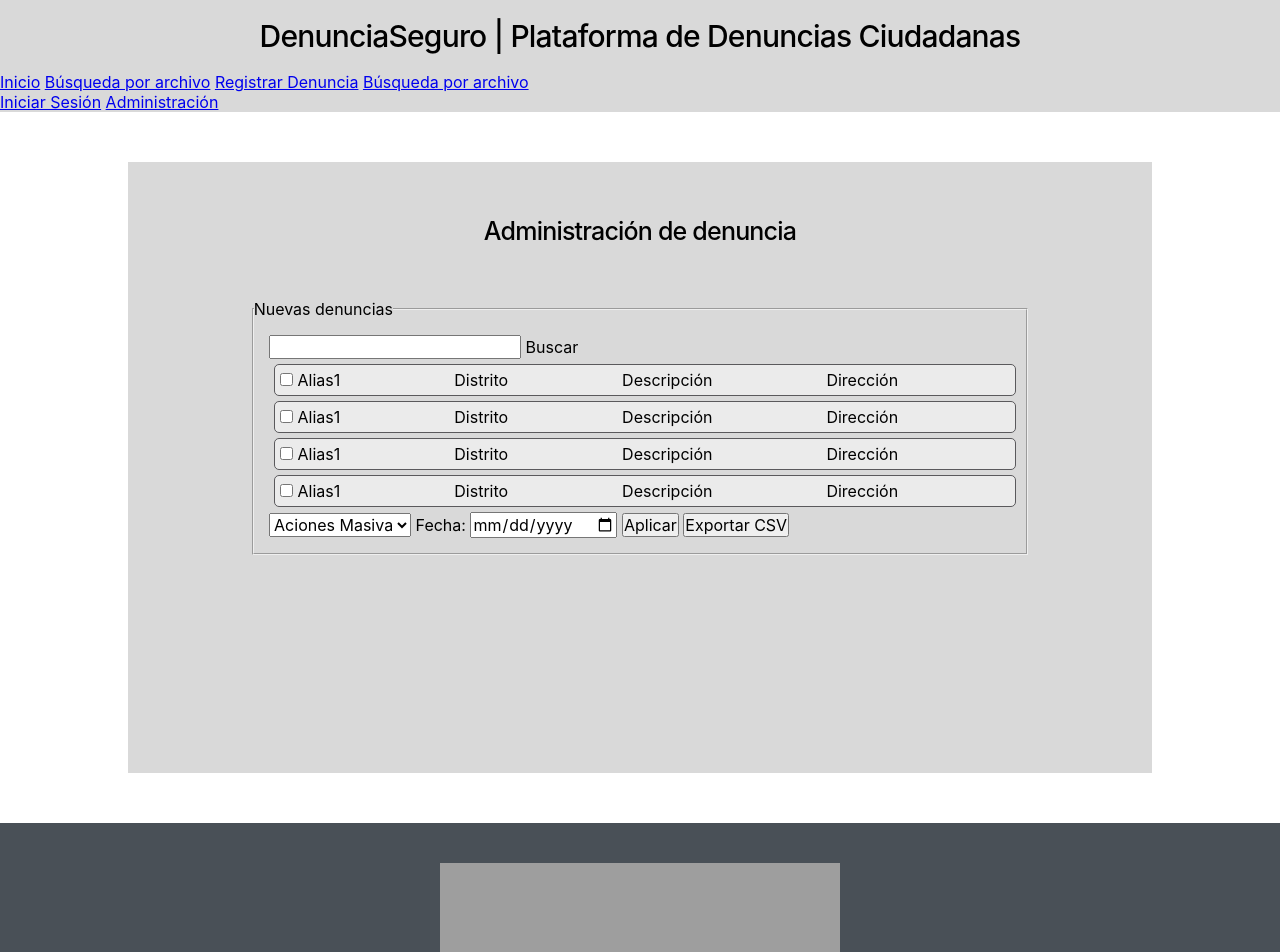
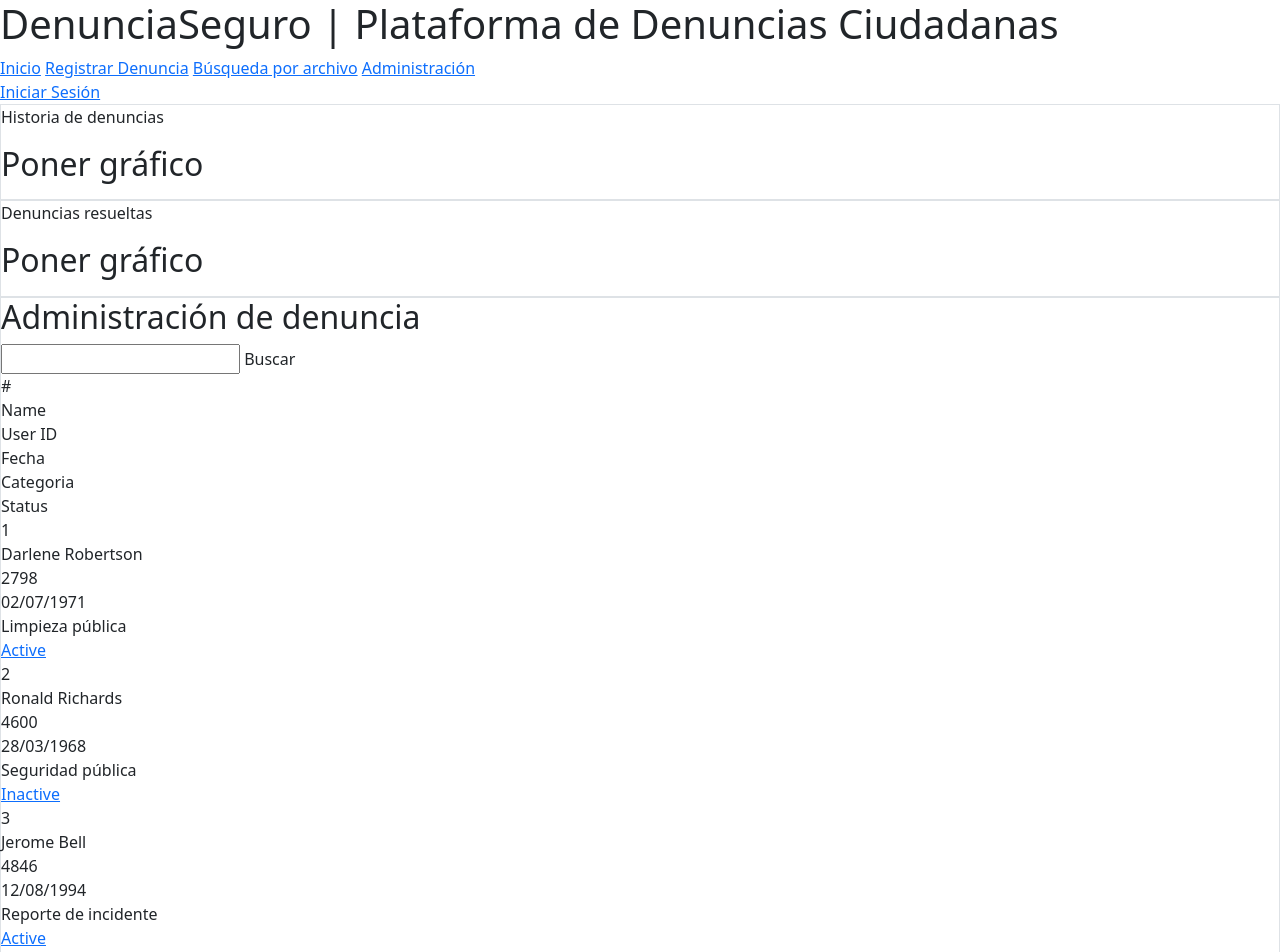
Before and after one commit to thvx/ConSan, a Flask app: template Desarrollo/DS/Codigo/ENTORNO/src/templates/admin.html in a window 1280 px wide. Shown: the top 952 px of the page. Run offline with Flask 3, Linux system fonts and the light colour scheme; the template is opened without the code that fills it, so the values that code supplies are empty; grey boxes are pictures that could not be loaded.

Commit message:
Arreglando errores de merge - archivos admin

```diff
--- a/Desarrollo/DS/Codigo/ENTORNO/src/static/css/style.css
+++ b/Desarrollo/DS/Codigo/ENTORNO/src/static/css/style.css
@@ -212,11 +212,94 @@
     gap: 15px;
 }
 
-*/----------Media Queries----------*/
-@media screen and (min-width: 768px) and (max-width: 1023px){
-    .copyright-grupo{
-        display: flex;
-        flex-direction: row;
-        gap: 15px;
-    }
+
+/*----------Administración-----------*/
+.formulario-admin{
+    width: 100%;
+    height: 100%;
+    display: flex;
+    flex-direction: column;
 }
+.buscar{
+    text-align: right;
+    flex-direction: row;
+    border-radius: 10px;
+    justify-content:space-around;
+    margin: 10px;
+}
+.tabla {
+    width: 100%;
+    border-collapse: collapse;
+}
+.fila {
+    display: flex;
+    justify-content: space-between;
+    border-bottom: 1px solid #ccc;
+    padding: 10px;
+}
+.titulo {
+    font-weight: bold;
+    background-color: #f2f2f2;
+    text-align: left;
+
+
+}
+.columna {
+    flex: 1;
+    padding: 2px;
+}
+#grid-area {
+    display: grid;
+    grid-template-areas:
+    "nav historialDenuncias denunciasResueltas"
+    "nav formulario formulario";
+
+    grid-template-rows:  0.5fr 0.5fr;
+    grid-template-columns:  auto ;
+    height: 100%;
+    grid-gap: 10px;
+    /* justify-content:center */
+}
+section#historialDenuncias {
+    grid-area: historialDenuncias;
+}
+section#denunciasResueltas {
+    grid-area: denunciasResueltas;
+}
+section#formulario {
+    grid-area: formulario;
+}
+.border {
+    background-color: rgb(240, 240, 240);
+    padding: 5px;
+    margin: 5px;
+    border-radius: 6px;
+}
+.boton {
+    display: inline-block;
+    padding: 10px 20px; /* Ajusta el padding según tus preferencias */
+    width: 120px; /* Ancho del botón */
+    height: 40px; /* Altura del botón */
+    color: #fff; /* Cambia el color del texto según tu preferencia */
+    border: 1px solid #000000; /* Agrega un borde */
+    border-radius: 5px; /* Añade esquinas redondeadas */
+    cursor: pointer; /* Cambia el cursor al pasar el ratón */
+    text-align: center;
+    transition: background-color 0.3s, color 0.3s; /* Agrega transiciones suaves al color de fondo y al color del texto */
+  }
+  .boton.active {
+    background-color: #151618; /* Fondo blanco para el estado activo */
+    color: #d4d3d3; /* Cambia el color del texto en el estado activo */
+  }
+  .boton.inactive {
+    background-color: #c2b9b7; /* Fondo blanco para el estado activo */
+    color: #d4d3d3; /* Cambia el color del texto en el estado activo */
+  }
+  .boton.disabled {
+    background-color: #ff0000; /* Fondo blanco para el estado activo */
+    color: #d4d3d3; /* Cambia el color del texto en el estado activo */
+  }
+  .boton:hover {
+    background-color: #000000; /* Cambia el color de fondo en el hover */
+    color: #fff; /* Cambia el color del texto en el hover */
+  }
--- a/Desarrollo/DS/Codigo/ENTORNO/src/templates/admin.html
+++ b/Desarrollo/DS/Codigo/ENTORNO/src/templates/admin.html
@@ -2,8 +2,10 @@
 <html lang="es">
 <head>
     <meta charset="UTF-8">
-    <link rel="stylesheet" href="../static/css/style.css">
-    <link rel="stylesheet" href="../static/css/admin.css">
+    <link rel="stylesheet" href="../static/style.css">
+    <link href="https://cdn.jsdelivr.net/npm/bootstrap@5.3.2/dist/css/bootstrap.min.css" rel="stylesheet" integrity="sha384-T3c6CoIi6uLrA9TneNEoa7RxnatzjcDSCmG1MXxSR1GAsXEV/Dwwykc2MPK8M2HN" crossorigin="anonymous">
+    <script src="https://cdn.jsdelivr.net/npm/@popperjs/core@2.11.8/dist/umd/popper.min.js" integrity="sha384-I7E8VVD/ismYTF4hNIPjVp/Zjvgyol6VFvRkX/vR+Vc4jQkC+hVqc2pM8ODewa9r" crossorigin="anonymous"></script>
+    <script src="https://cdn.jsdelivr.net/npm/bootstrap@5.3.2/dist/js/bootstrap.min.js" integrity="sha384-BBtl+eGJRgqQAUMxJ7pMwbEyER4l1g+O15P+16Ep7Q9Q+zqX6gSbd85u4mG4QzX+" crossorigin="anonymous"></script>
     <meta name="viewport" content="width=device-width, initial-scale=1.0">
     <title>Administración</title>
 </head>
@@ -16,78 +18,77 @@
         <nav>
             <div id="nav-opciones">
                 <a class = "nav-opcion" href="index.html">Inicio</a>
-                <a class = "nav-opcion" href="login.html">Búsqueda por archivo</a>
                 <a class = "nav-opcion" href="registrarDenuncia.html">Registrar Denuncia</a>
-                <a class = "nav-opcion" href="buscarRegistro.html">Búsqueda por archivo</a>
+                <a class = "nav-opcion" href="seguimientoDenuncia.html">Búsqueda por archivo</a>
+                <a class = "nav-opcion" href="admin.html">Administración</a>
             </div>
                 <a class = "nav-opcion" href="login.html">Iniciar Sesión</a>
-            <a class = "nav-opcion" href="admin.html">Administración</a>
         </nav>
     </header>
 
     <main>
-        <div class="contenedor-centro">
+        <div id="grid-area">
+
+            <section id="historialDenuncias" class="border">Historia de denuncias <p><h2>Poner gráfico</h2></p></section>
+
+            <section id="denunciasResueltas" class="border">Denuncias resueltas<p><h2>Poner gráfico</h2></p></section>
+
+            <section id="formulario" class="border">
+                <div >
                     <h2>Administración de denuncia</h2>
-            <form action="#" method="post" enctype="_blank">
-                <fieldset >
-                    <legend>Nuevas denuncias</legend>
-                    <section class="contenedor-centro-listas">
+                    <form class="formulario-admin" action="#" method="post" enctype="_blank">
 
-                        <div>
+                        <div class="buscar">
                             <input id="search" type="search" name="denuncia">
                             <label for="search">Buscar</label>
                         </div>
 
-                        <div class="contenedor-centro-listas-item">
-                            <input id="check-1" type="checkbox" name="no-acepta"value="1">
-                            <label>Alias1</label>
-                            <label>Distrito</label>
-                            <label>Descripción</label>
-                            <label>Dirección</label>
-
+                        <div class="tabla">
+                            <div class="fila titulo">
+                                <div class="columna">#</div>
+                                <div class="columna">Name</div>
+                                <div class="columna">User ID</div>
+                                <div class="columna">Fecha</div>
+                                <div class="columna">Categoria</div>
+                                <div class="columna">Status</div>
                             </div>
-                        <div class="contenedor-centro-listas-item">
-                            <input id="check-2" type="checkbox" name="no-acepta"value="2">
-                            <label>Alias1</label>
-                            <label>Distrito</label>
-                            <label>Descripción</label>
-                            <label>Dirección</label>
-
+                            <div class="fila">
+                                <div class="columna">1</div>
+                                <div class="columna">Darlene Robertson</div>
+                                <div class="columna">2798</div>
+                                <div class="columna">02/07/1971</div>
+                                <div class="columna">Limpieza pública</div>
+                                <div class="columna"><a href=""class="boton active">Active</a> </div>
                             </div>
-                        <div class="contenedor-centro-listas-item">
-                            <input id="check-3" type="checkbox" name="no-acepta"value="3">
-                            <label>Alias1</label>
-                            <label>Distrito</label>
-                            <label>Descripción</label>
-                            <label>Dirección</label>
+                            <div class="fila">
+                                <div class="columna">2</div>
+                                <div class="columna">Ronald Richards</div>
+                                <div class="columna">4600</div>
+                                <div class="columna">28/03/1968</div>
+                                <div class="columna">Seguridad pública</div>
+                                <div class="columna"><a href=""class="boton inactive">Inactive</a></div>
                             </div>
-                        <div class="contenedor-centro-listas-item">
-                            <input id="check-4" type="checkbox" name="no-acepta"value="4">
-                            <label>Alias1</label>
-                            <label>Distrito</label>
-                            <label>Descripción</label>
-                            <label>Dirección</label>
+                            <div class="fila">
+                                <div class="columna">3</div>
+                                <div class="columna">Jerome Bell</div>
+                                <div class="columna">4846</div>
+                                <div class="columna">12/08/1994</div>
+                                <div class="columna">Reporte de incidente</div>
+                                <div class="columna"><a href=""class="boton active">Active</a></div>
+                            </div>
+                            <div class="fila">
+                                <div class="columna">4</div>
+                                <div class="columna">Robert Fox</div>
+                                <div class="columna">9151</div>
+                                <div class="columna">02/01/1980</div>
+                                <div class="columna">Seguridad pública</div>
+                                <div class="columna"><a href=""class="boton disabled">Disabled</a></div>
+                            </div>
                         </div>
 
-                        <label for="accionesMasivas"></label>
-                        <select name="accionesMasivas" id="accionesMasivas" required>
-                            <option value="accionesMasivas" selected>Aciones Masiva</option>
-                            <option value="eliminar">Eliminar</option>
-                            <option value="actualizar">Actualizar</option>
-                            <option value="publicar">Publicar</option>
-                        </select>
-
-                        <label for="calendar">Fecha:</label>
-                        <input id="calendar" type="date" name="calendar">
-
-                        <input type="submit"value="Aplicar">
-                        <input type="reset"value="Exportar CSV">
-
+                    </form>
+                </div>
             </section>
-
-                </fieldset>
-
-            </form>
         </div>
     </main>
 
@@ -97,3 +98,4 @@
         <div class="copyright-grupo"><p>Copyright 2023 - DenunciaSeguro</p> <img src='aaa.jpg' alt="Logo de Github"></div>
     </footer>
 </body>
+</html>
```
Lines whose indentation alone changed are shown as unchanged.
